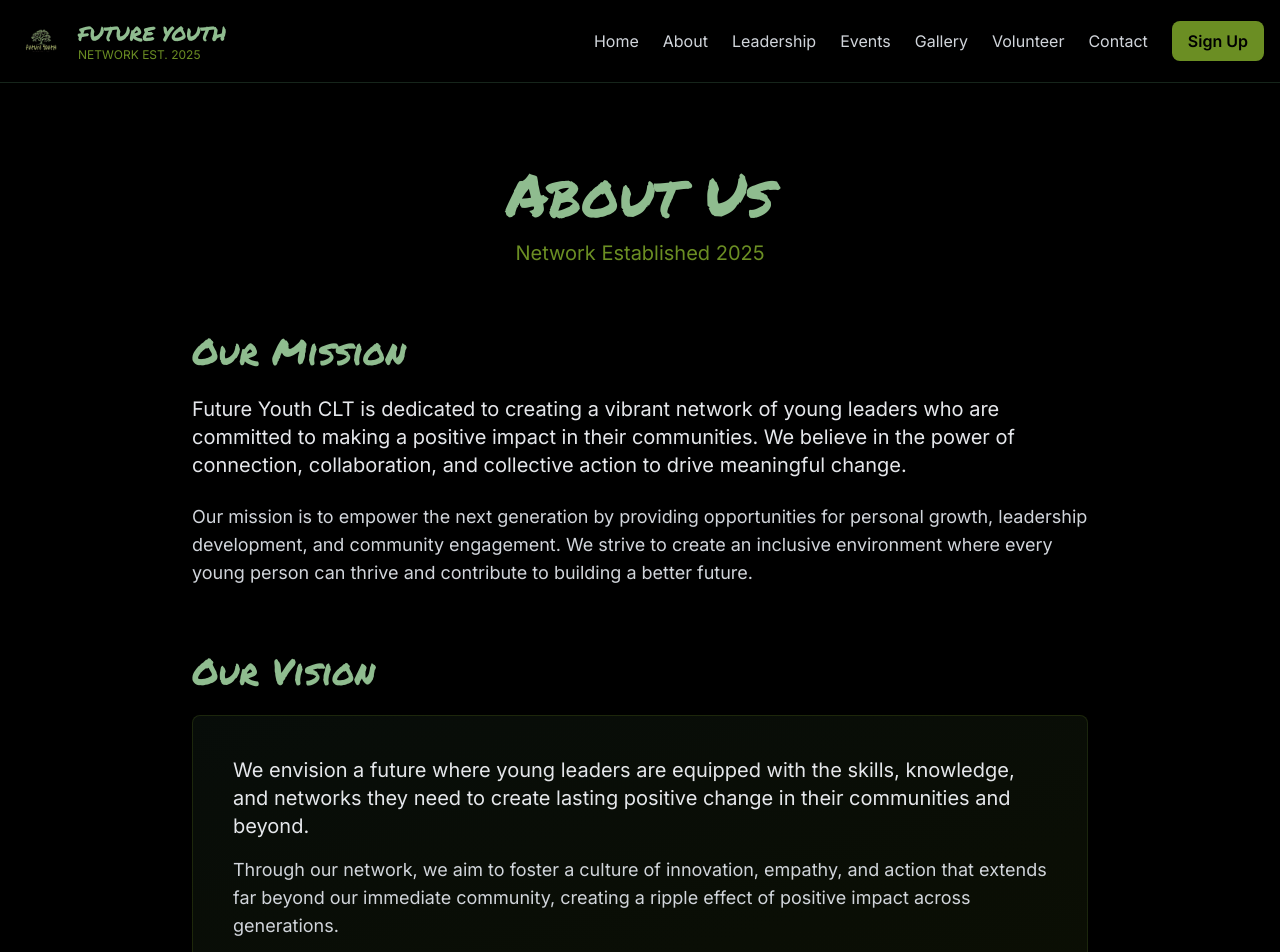
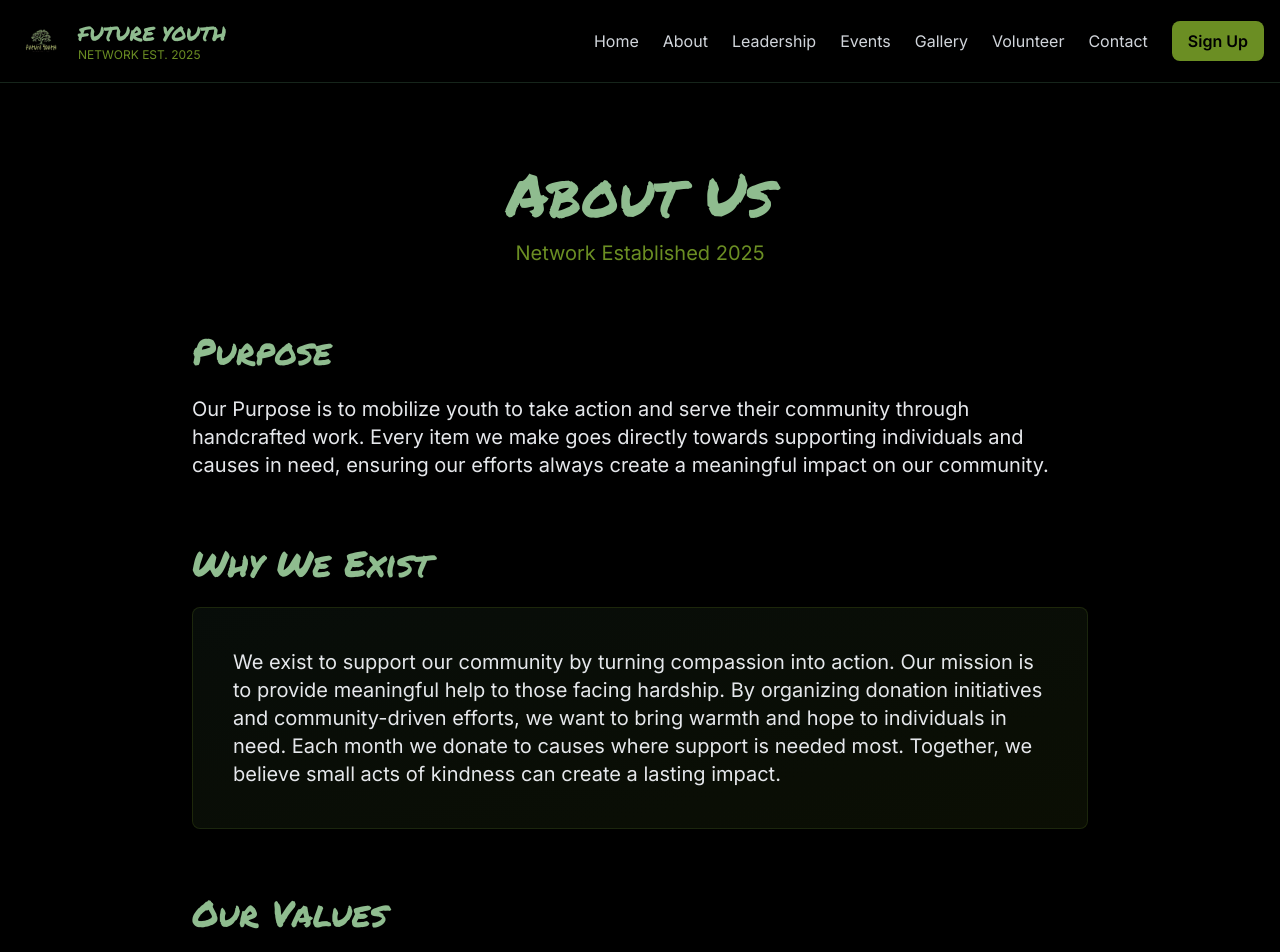
Before and after one commit to Yatishgrandhe/FutureYouthCLT-, a Next.js app: page /about in a window 1280 px wide. Shown: the top 952 px of the page. Built offline with nearby package versions, Linux system fonts and the light colour scheme.

Commit message:
Update About page to match Google Sites content: Purpose and Why We Exist sections

```diff
--- a/app/about/page.tsx
+++ b/app/about/page.tsx
@@ -16,44 +16,30 @@ export default function About() {
           </div>
         </AnimatedSection>
 
-        {/* Mission Section */}
+        {/* Purpose Section */}
         <AnimatedSection delay={0.1}>
           <section className="max-w-4xl mx-auto mb-16">
             <h2 className="text-3xl md:text-4xl font-display text-primary-green-light mb-6">
-              Our Mission
+              Purpose
             </h2>
             <div className="space-y-6">
               <p className="text-lg md:text-xl text-gray-200 leading-relaxed">
-                Future Youth CLT is dedicated to creating a vibrant network of young leaders who are
-                committed to making a positive impact in their communities. We believe in the power
-                of connection, collaboration, and collective action to drive meaningful change.
-              </p>
-              <p className="text-base md:text-lg text-gray-300 leading-relaxed">
-                Our mission is to empower the next generation by providing opportunities for personal
-                growth, leadership development, and community engagement. We strive to create an
-                inclusive environment where every young person can thrive and contribute to building
-                a better future.
+                Our Purpose is to mobilize youth to take action and serve their community through handcrafted work. Every item we make goes directly towards supporting individuals and causes in need, ensuring our efforts always create a meaningful impact on our community.
               </p>
             </div>
           </section>
         </AnimatedSection>
 
-        {/* Vision Section */}
+        {/* Why We Exist Section */}
         <AnimatedSection delay={0.2}>
           <section className="max-w-4xl mx-auto mb-16">
             <h2 className="text-3xl md:text-4xl font-display text-primary-green-light mb-6">
-              Our Vision
+              Why We Exist
             </h2>
             <div className="bg-gradient-to-br from-primary-green-dark/10 to-primary-green-medium/10
                           border border-primary-green-medium/20 rounded-lg p-8 md:p-10">
-              <p className="text-lg md:text-xl text-gray-200 leading-relaxed mb-4">
-                We envision a future where young leaders are equipped with the skills, knowledge, and
-                networks they need to create lasting positive change in their communities and beyond.
-              </p>
-              <p className="text-base md:text-lg text-gray-300 leading-relaxed">
-                Through our network, we aim to foster a culture of innovation, empathy, and action
-                that extends far beyond our immediate community, creating a ripple effect of positive
-                impact across generations.
+              <p className="text-lg md:text-xl text-gray-200 leading-relaxed">
+                We exist to support our community by turning compassion into action. Our mission is to provide meaningful help to those facing hardship. By organizing donation initiatives and community-driven efforts, we want to bring warmth and hope to individuals in need. Each month we donate to causes where support is needed most. Together, we believe small acts of kindness can create a lasting impact.
               </p>
             </div>
           </section>
```
